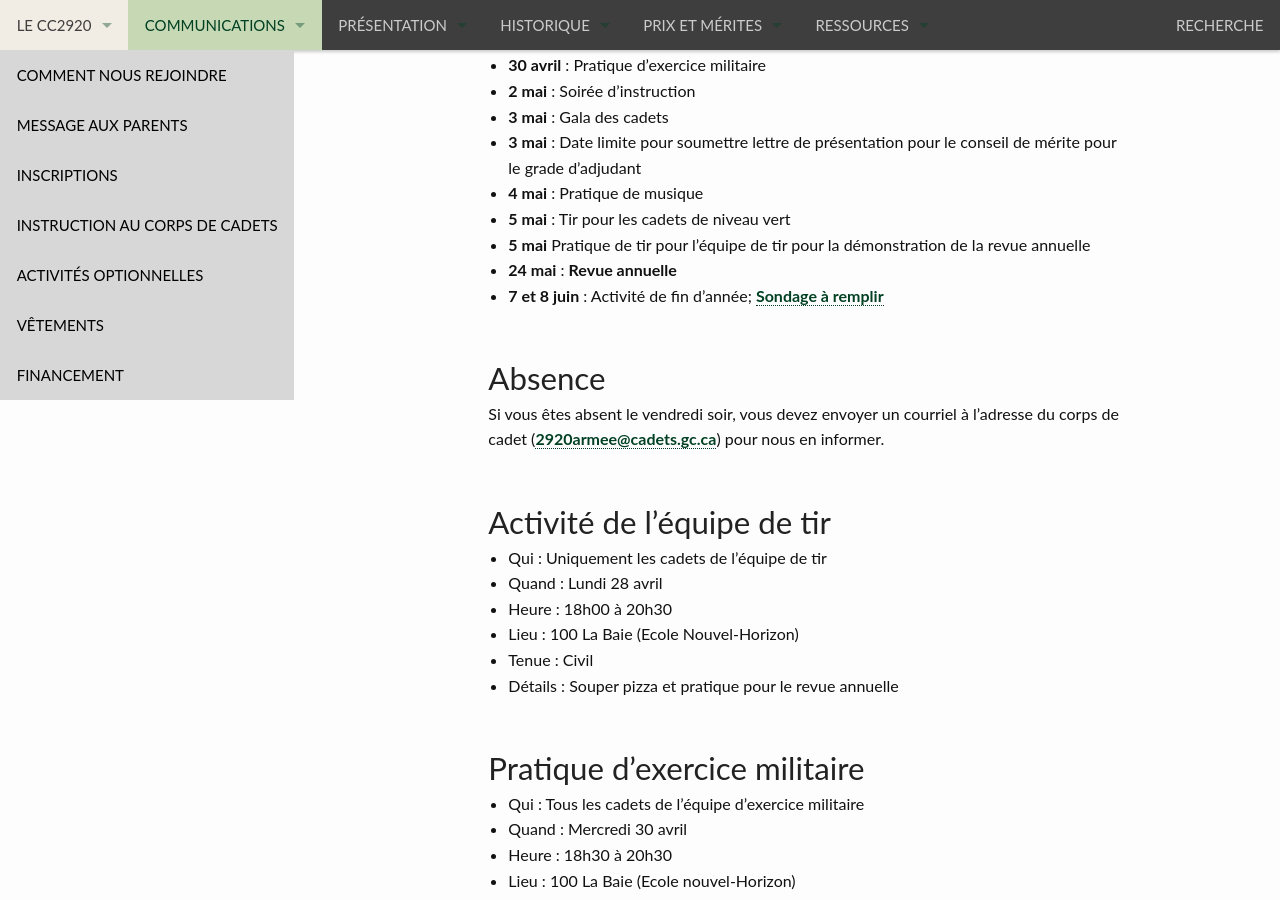
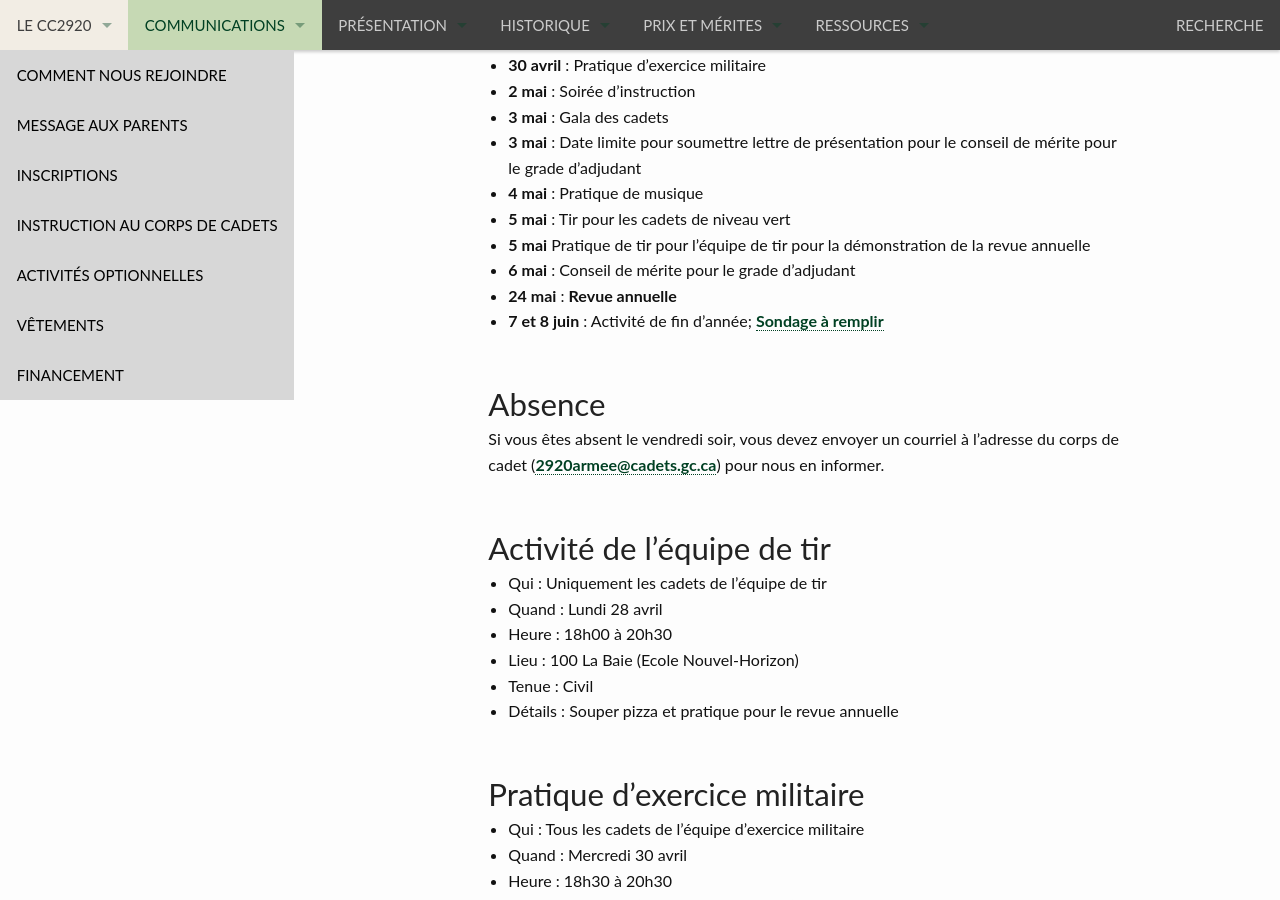
Before and after one commit to CC2920/web, a Jekyll site: the page built from _communications/messages.md, in a window 1280 px wide and 900 px high, scrolled down 698 px. Built offline with Jekyll 4.4.1, drawn with Linux system fonts in a browser that asks for light colours.

Commit message:
Update conseil de merite

```diff
--- a/_communications/messages.md
+++ b/_communications/messages.md
@@ -26,6 +26,7 @@ layout: "messages"
 - **4 mai** : Pratique de musique
 - **5 mai** : Tir pour les cadets de niveau vert
 - **5 mai**  Pratique de tir pour l'équipe de tir pour la démonstration de la revue annuelle
+- **6 mai** : Conseil de mérite pour le grade d'adjudant
 - **24 mai** : **Revue annuelle**
 - **7 et 8 juin** : Activité de fin d'année; [Sondage à remplir](https://docs.google.com/forms/d/13VIDFnLftRxhjTxa1oG-1B_-qwZGlW3dthlx6bIJdrk/edit)
 
```
